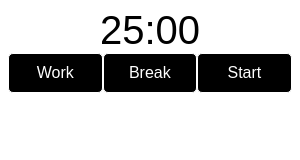
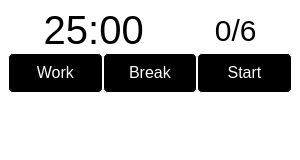
Before and after one commit to miajimyu/PomodoroTimer, an Electron app: page index.html in a window 300 px wide. Drawn offline with Linux system fonts and the light colour scheme.

Commit message:
Add Interval.

```diff
--- a/css/styles.css
+++ b/css/styles.css
@@ -6,13 +6,19 @@ body {
 }
 
 .container {
-    margin: auto;
+    display: flex;
+    justify-content: space-around;
     background: white;
     text-align: center;
 }
 
 #timer {
     font-size: 40px;
+}
+
+#interval {
+    align-self: center;
+    font-size: 30px;
 }
 
 .controls > div {
--- a/index.html
+++ b/index.html
@@ -8,12 +8,13 @@
 <body>
     <div class="container">
         <div id="timer"></div>
-        <div class="controls">
-            <div class="control-button" id="work">Work</div>
-            <div class="control-button" id="break">Break</div>
-            <div class="control-button" id="start">Start</div>
-        </div>
+        <div id="interval">0/0</div>
     </div>
-    <script src="js/timer.js"></script>
+    <div class="controls">
+        <div class="control-button" id="work">Work</div>
+        <div class="control-button" id="break">Break</div>
+        <div class="control-button" id="start">Start</div>
+    </div>
+<script src="js/timer.js"></script>
 </body>
 </html>
--- a/js/timer.js
+++ b/js/timer.js
@@ -6,18 +6,25 @@
     var breakButton = document.getElementById('break');
     var start = document.getElementById('start');
 
-    const workState = 'Work';
-    const breakState = 'Break';
-    const workTime = 25 * 60 * 1000;
-    const breakTime = 5 * 60 * 1000;
+    const STATE_WORK = 'Work';
+    const STATE_BREAK = 'Break';
+    const WORKTIME = 25 * 60 * 1000;
+    const BREAKTIME = 5 * 60 * 1000;
+    // const WORKTIME = 25 * 1000;
+    // const BREAKTIME = 5 * 1000;
+    const DEFAULT_TARGET_NUM = 6;
 
     let pomodoroTimer = {
-        state: workState,
-        cycle: workTime,
+        state: STATE_WORK,
+        cycle: WORKTIME,
         isRunning: false,
         timerId: null,
         startTime: null,
-        timeLeft: null
+        timeLeft: null,
+        interval: {
+            targetNum: DEFAULT_TARGET_NUM,
+            currentNum: 0,
+        },
     }
 
     function updateTimer(t) {
@@ -31,6 +38,7 @@
         s = ('0' + s).slice(-2);
         timerString = m + ':' + s;
         timer.textContent = timerString;
+        interval.textContent = `${pomodoroTimer.interval.currentNum}/${pomodoroTimer.interval.targetNum}`
         document.title = GetWorkBreakString();
     }
 
@@ -51,7 +59,8 @@
 
     function changeTime() {
         pomodoroTimer.timeLeft = 0;
-        if (pomodoroTimer.state === workState) {
+        if (pomodoroTimer.state === STATE_WORK) {
+            pomodoroTimer.interval.currentNum++;
             SetBrake();
         } else {
             SetWork();
@@ -59,22 +68,22 @@
     }
 
     function GetWorkBreakString() {
-        if (pomodoroTimer.state === workState) {
-            return workState;
+        if (pomodoroTimer.state === STATE_WORK) {
+            return STATE_WORK;
         } else {
-            return breakState;
+            return STATE_BREAK;
         }
     }
 
     function SetWork(params) {
-        pomodoroTimer.state = workState;
-        SetTimeToCountdown(workTime);
+        pomodoroTimer.state = STATE_WORK;
+        SetTimeToCountdown(WORKTIME);
         updateTimer(pomodoroTimer.cycle);
     }
 
     function SetBrake(params) {
-        pomodoroTimer.state = breakState;
-        SetTimeToCountdown(breakTime);
+        pomodoroTimer.state = STATE_BREAK;
+        SetTimeToCountdown(BREAKTIME);
         updateTimer(pomodoroTimer.cycle);
     }
 
```
